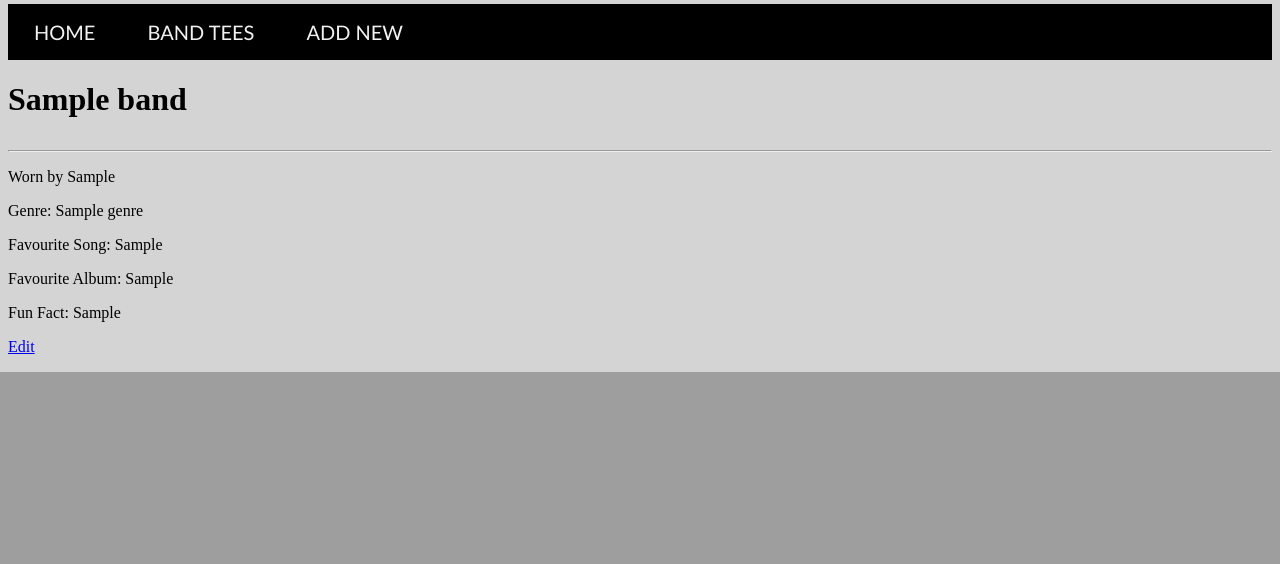
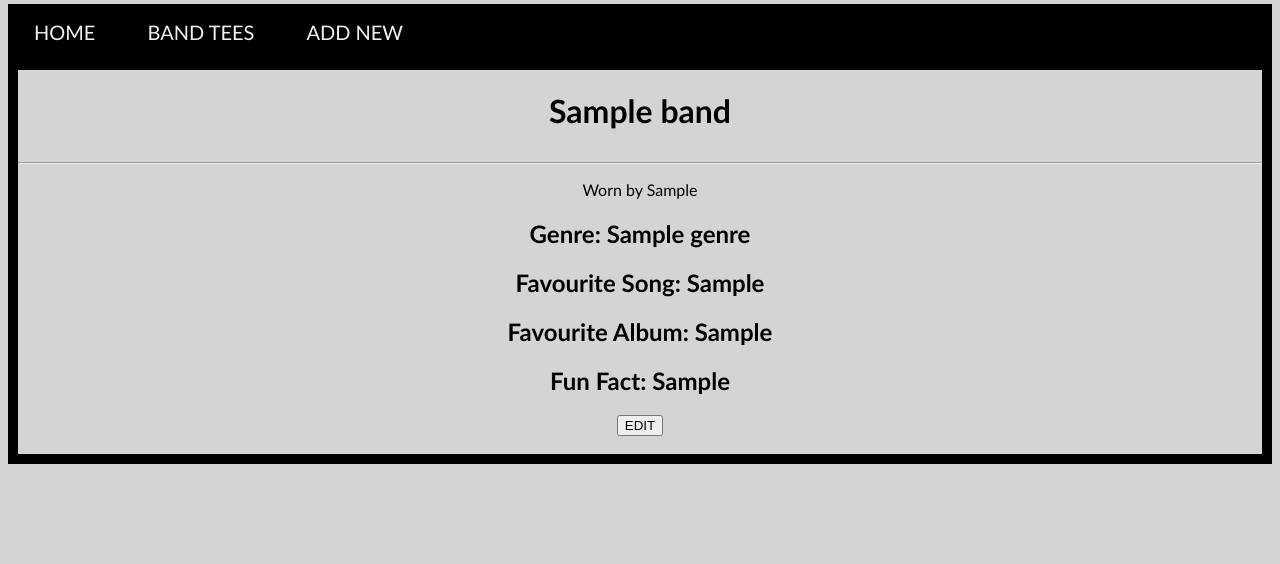
Before and after one commit to sarahgraham1982/band_tease, a Flask app: template templates/bands/show.html in a window 1280 px wide. Shown: the part 956-1520 px from the top of the page. Before the commit the page ends 1328 px from the top, so only its background shows below. Run offline with Flask 2, Linux system fonts and the light colour scheme; the template is opened without the code that fills it: most values are stand-ins (such as "Sample title", 1, 10 or a date in 2020).

Commit message:
final commit

```diff
--- a/static/style.css
+++ b/static/style.css
@@ -67,6 +67,39 @@
 }
 
 
+.edit-container {
+  text-align: center;
+  border-style: solid;
+  border-width: 10px;
+  margin-bottom: 100px;
+
+
+}
+
+.band-edit {
+  font-family:'Gill Sans', 'Gill Sans MT', Calibri, 'Trebuchet MS', sans-serif;
+
+
+}
+
+.add-new {
+  text-align: center;
+  border-style: solid;
+  border-width: 10px;
+  margin-bottom: 100px;
+  font-family:'Gill Sans', 'Gill Sans MT', Calibri, 'Trebuchet MS', sans-serif;
+}
+
+.update-band {
+  text-align: center;
+  border-style: solid;
+  border-width: 10px;
+  margin-bottom: 100px;
+  font-family:'Gill Sans', 'Gill Sans MT', Calibri, 'Trebuchet MS', sans-serif;
+
+}
+
+
 
 
 
--- a/templates/bands/show.html
+++ b/templates/bands/show.html
@@ -1,17 +1,28 @@
 {% extends "base.html" %}
 {% block content %}
-
-  <div>
+<div class="edit-container">
+  <div class="band-edit">
     <p><h1>{{band.band_name}}</p></h1>
     <hr>
     <p>Worn by {{band.user.first_name}}</p>
-    <p>Genre: {{band.genre}}</p>
-    <p>Favourite Song: {{band.favourite_song}}</p>
-    <p>Favourite Album: {{band.favourite_album}}</p>
-    <p>Fun Fact: {{band.fun_fact}}</p>
+    <p><h2>Genre: {{band.genre}}</h2></p>
+    <p><h2>Favourite Song: {{band.favourite_song}}</h2></p>
+    <p><h2>Favourite Album: {{band.favourite_album}}</h2></p>
+    <p><h2>Fun Fact: {{band.fun_fact}}</h2></p>
     <!-- <p>{{band.tee_image}}</p> -->
 
-    <p><a href="/bands/{{band.id}}/edit">Edit</a></p>
+    <!-- <p><a href="/bands/{{band.id}}/edit">Edit</a></p> -->
   </div>
 
+  <div class="buttons">
+
+    <form class="edit-form" action="/bands/{{band.id}}/edit" method="GET">
+      <button class="trash-button">EDIT<i class="fa fa-trash-o fa-3x" style="color:red" aria-hidden="true"></i></button>
+    </form>
+    <br>
+
+
+  </div>
+</div>
+
 {% endblock %}
```
Also changed, not shown: templates/bands/edit.html (+13 -7 lines), templates/bands/new.html (+14 -10 lines).
